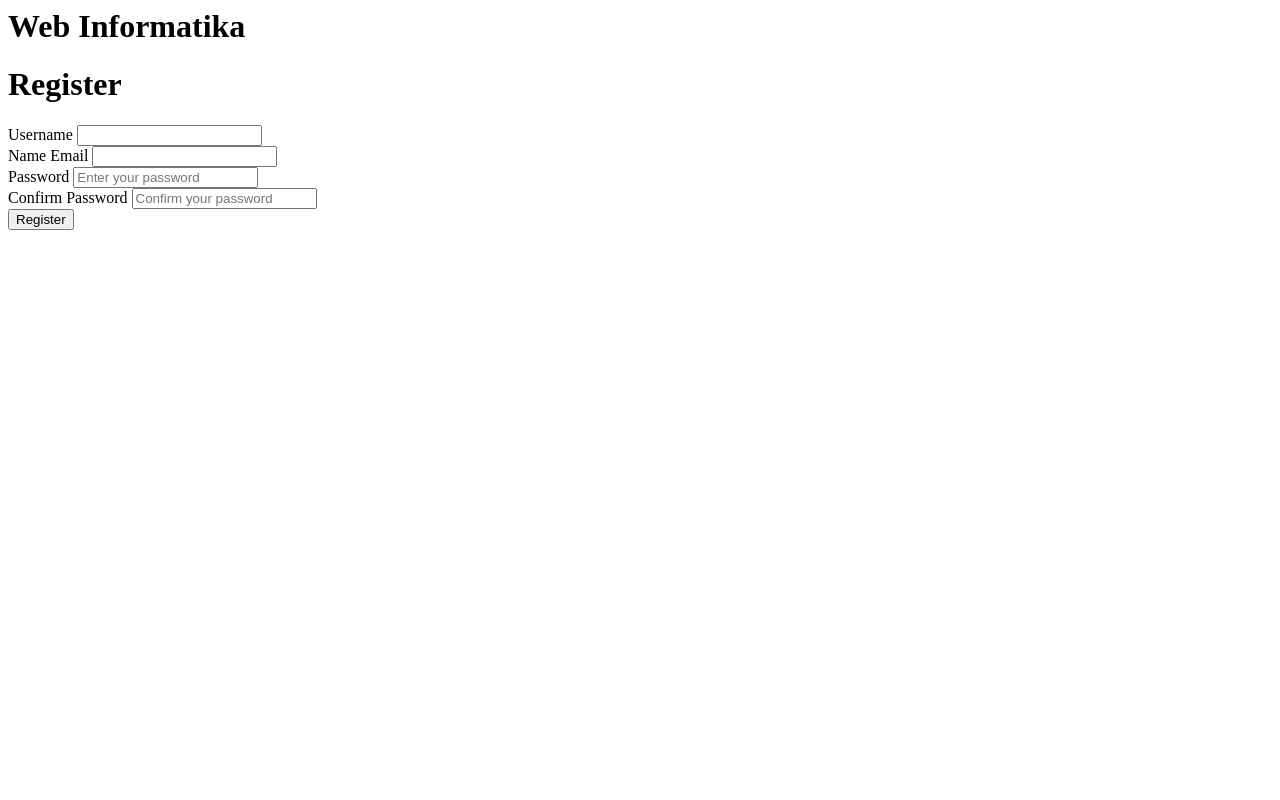
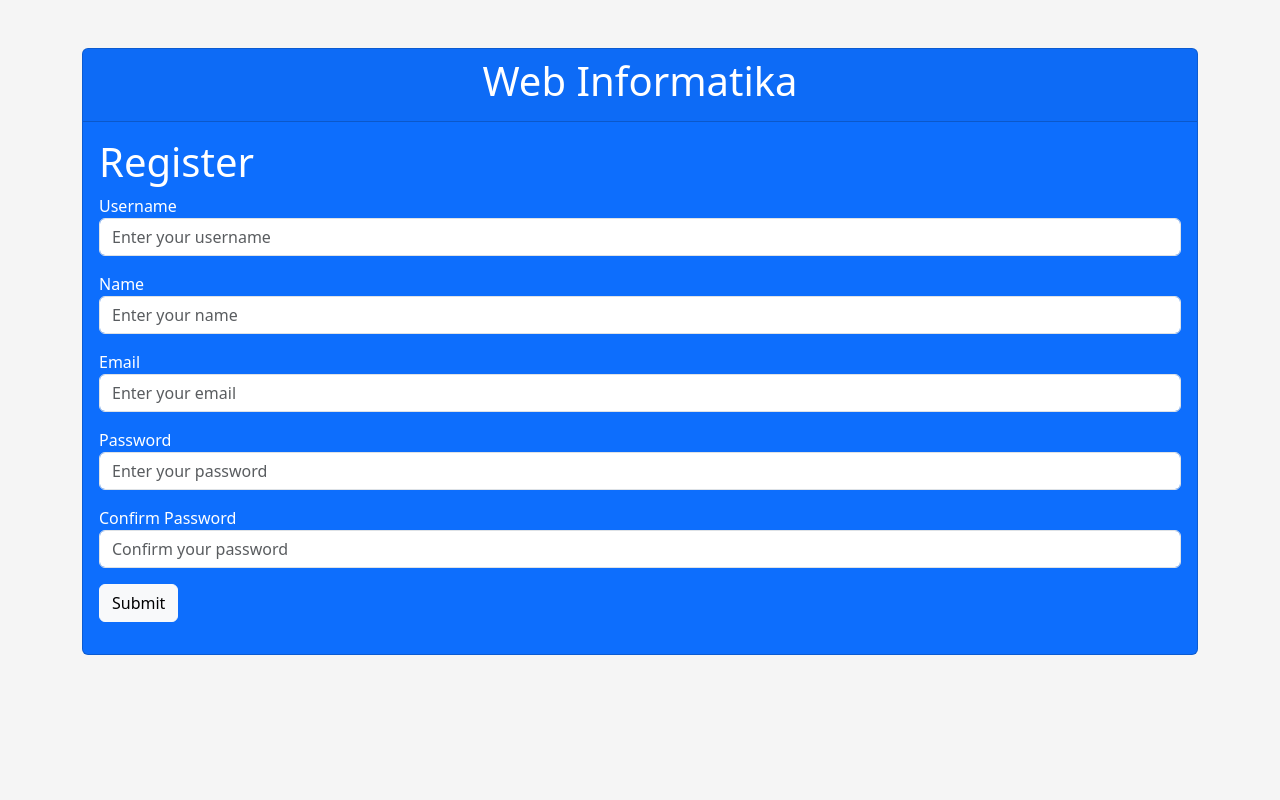
Before and after one commit to nyssaflavia/web-informatika, a PHP site: page /register.php in a window 1280 px wide. Run offline with PHP 8.4, Linux system fonts and the light colour scheme.

Commit message:
memperbaiki register

```diff
--- a/register.php
+++ b/register.php
@@ -1,34 +1,29 @@
 <?php
 
 require_once 'function.php';
-    if(isset($_POST['submit']) && isset($_POST['email']) && isset($_POST['password']) && isset($_POST['confirm_password'])) {
-        $massage = register ("Register");
 
-        alert("$massage");
-        echo "<script>
-        alert('addslashes ($massages');
-
-        </script>";
-
+if (isset($_POST['submit']) && isset($_POST['email']) && isset($_POST['password']) && isset($_POST['confirm_password'])) {
     $username = $_POST['username'];
+    $name = $_POST['name'];
     $email = $_POST['email'];
     $password = $_POST['password'];
     $confirm_password = $_POST['confirm_password'];
 
-        if($password === $confirm_password) {
-            if(register($username, $email, $password)) {
-                echo "<script>alert('Registration successful!');</script>";
-            } else {
-                echo "<script>alert('Registration failed. Please try again.');</script>";
-            }
-        } else {
-            echo "<script>alert('Passwords do not match. Please try again.');</script>";
+    if ($password === $confirm_password) {
+        echo register([
+            "name" => $name,
+            "username" => $username,
+            "email" => $email,
+            "password" => $password,
+            "confirm_password" => $confirm_password
+        ]);
     }
 }
 
 ?>
 
 <html>
+
 <head>
     <meta charset="UTF-8">
     <meta name="viewport" content="width=device-width, initial-scale=1.0">
@@ -36,83 +31,101 @@
     <link rel="stylesheet" href="style.css">
     <link rel="stylesheet" href="https://cdnjs.cloudflare.com/ajax/libs/font-awesome/6.0.0-beta3/css/all.min.css">
     <link rel="stylesheet" href="https://cdnjs.cloudflare.com/ajax/libs/font-awesome/6.0.0-beta3/css/v4-shims.min.css">
+    <link href="https://cdn.jsdelivr.net/npm/bootstrap@5.3.7/dist/css/bootstrap.min.css" rel="stylesheet" integrity="sha384-LN+7fdVzj6u52u30Kp6M/trliBMCMKTyK833zpbD+pXdCLuTusPj697FH4R/5mcr" crossorigin="anonymous">
+    <link rel="stylesheet" href="style.css">
+</head>
 
-</head>
 <body>
-    <div class="container">
-        <div class="header">
-            <h1>Web Informatika</h1>
+    <style>
+
+    </style>
+    <div class="container-fluid login-page vh-100">
+        <div class="container pt-5">
+            <div class="card mb-3 bg-primary text-white">
+                <div class="card-header">
+                    <h1 class="text-center">Web Informatika</h1>
                 </div>
-        <div class="card mb3">
                 <div class="card-body">
                     <h1>Register</h1>
                     <form action="register.php" method="post">
-                <div class="card mb3">
-                    <div class="card-body">
+                        <div class="mb-3">
                             <label for="username">Username</label>
-                    <input type="text" id="username" name="username" required>
+                            <input type="text" class="form-control" id="username" name="username" required placeholder="Enter your username">
                         </div>
-                <div class="card mb3">
+
+                        <div class="mb-3">
                             <label for="name">Name</label>
+                            <input type="text" class="form-control" id="name" name="name" required placeholder="Enter your name">
+                        </div>
+                        <div class="mb-3">
                             <label for="email">Email</label>
-                    <input type="email" id="email" name="email" required>
+                            <input type="email" class="form-control" id="email" name="email" placeholder="Enter your email" required>
                         </div>
-                <div class="card mb3">
+                        <div class="mb-3">
                             <label for="password">Password</label>
-                    <input type="password" id="password" class= "form control" id="password"
+                            <input type="password" class="form-control" id="password" class="form control"
                                 name="password" placeholder="Enter your password" required>
                         </div>
-                <div class="card mb3">
+                        <div class="mb-3">
                             <label for="confirm_password">Confirm Password</label>
-                    <input type="password" id="confirm_password" name="confirm_password" placeholder="Confirm your password" required>
+                            <input type="password" class="form-control" id="confirm_password" name="confirm_password" placeholder="Confirm your password" required>
+                            <input type="hidden" name="submit" value="Register">
                         </div>
-                <div class="card mb3">
-                <button type="submit">Register</button>
+                        <div class="mb-3">
+                            <button type="submit" class="btn btn-light">Submit</button>
                     </form>
+                </div>
             </div>
         </div>
         <script src="script.js"></script>
 </body>
+
 </html>
 <?php
 function register($data)
 {
     global $koneksi;
 
-        if(!isset($data['username']) || !isset($data['email']) || !isset($data['password']) || !isset($data['confirm_password'])) {
+    if (!isset($data['username']) || !isset($data['email']) || !isset($data['name']) || !isset($data['password']) || !isset($data['confirm_password'])) {
         return "Semua field harus diisi!";
     }
 
     $username = stripslashes(trim($data['username']));
     $email    = trim($data['email']);
+    $name    = trim($data['name']);
     $password1 = trim($data['password']);
+    $password2 = trim($data['confirm_password']);
     $password2 = trim($data['confirm_password']);
 
     $queryusername = "SELECT id FROM users WHERE username = '$username'";
+    $queryemail = "SELECT id FROM users WHERE email = '$email'";
 
     $usernamecheck = mysqli_query($koneksi, $queryusername);
-        if(mysqli_num_rows($usernamecheck) > 0)
-         {
+    $emailcheck = mysqli_query($koneksi, $queryemail);
+    if (mysqli_num_rows($usernamecheck) > 0) {
         return "Username Sudah Terdaftar!";
     }
 
-        if(preg_match('/^[a-zA-Z0-9._-]+$/', $username) === 0) {
+    if (mysqli_num_rows($emailcheck) > 0) {
+        return "Email Sudah Terdaftar!";
+    }
+
+    if (preg_match('/^[a-zA-Z0-9._-]+$/', $username) === 0) {
         return "Username Tidak Valid!";
     }
 
-        if($password1 !== $password2)
-         {
+    if ($password1 !== $password2) {
         return "Konfirmasi Password Tidak Cocok!";
     }
 
     $hash_password = password_hash($password1, PASSWORD_DEFAULT);
 
-            $query = "INSERT INTO users (username, email, password) VALUES ('$username', '$email', '$hash_password')";
-            if(mysqli_query($koneksi, $query_insert))
-            {
-                return "Registrasi berhasil!";
-            } else
-            {
-                return "Registrasi gagal. Silakan coba lagi.";
+    $query = "INSERT INTO users (username, name, email, password) VALUES ('$username','$name', '$email', '$hash_password')";
+    // var_dump($query);
+    // die(mysqli_error($koneksi));
+    if (mysqli_query($koneksi, $query)) {
+        return "Berhasil mendaftar!";
+    } else {
+        return "Gagal mendaftar: " . mysqli_error($koneksi);
     }
 }
--- /dev/null
+++ b/style.css
@@ -0,0 +1,3 @@
+.login-page {
+    background-color: #f5f5f5;
+}
```
Lines whose indentation alone changed are shown as unchanged.
